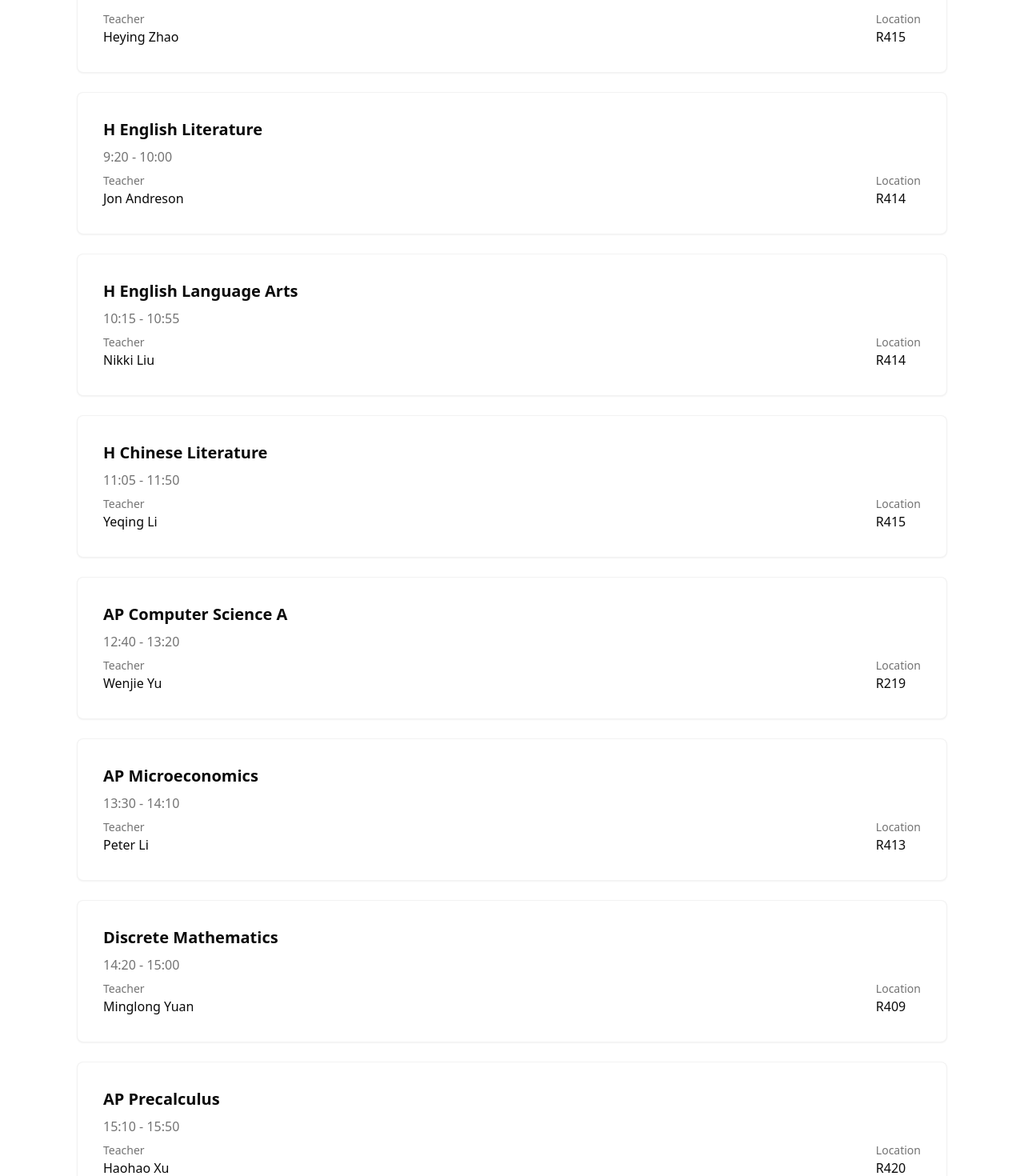
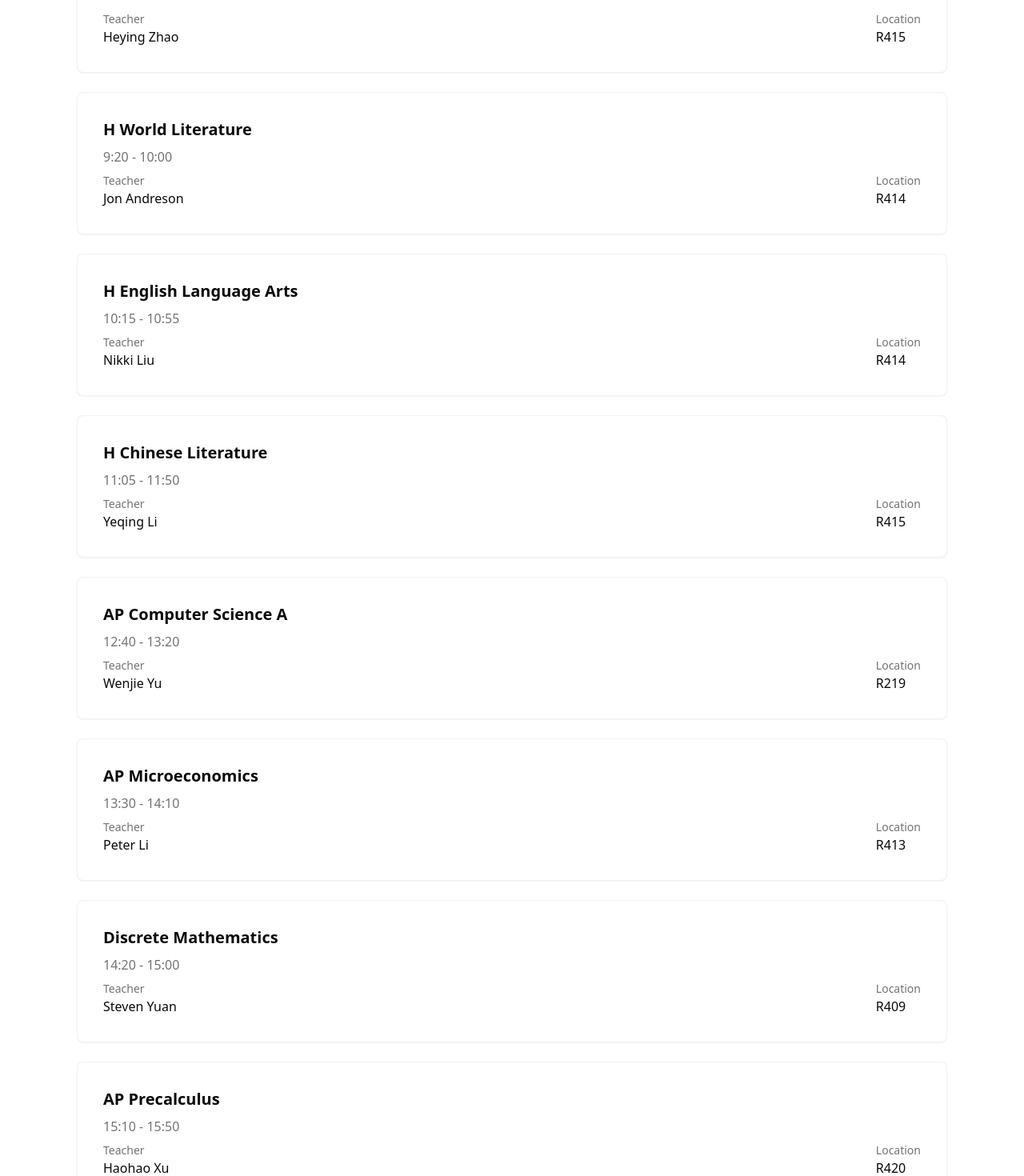
Before and after one commit to TakumiBC/schedule, a Next.js app: page / in a window 1280 px wide. Shown: the part 312-1782 px from the top of the page at 80% size. Built offline with nearby package versions, Linux system fonts and the light colour scheme.

Commit message:
Update page.tsx

```diff
--- a/app/page.tsx
+++ b/app/page.tsx
@@ -27,7 +27,7 @@ const scheduleData: Schedule = {
       location: "R415",
     },
     {
-      subject: "H English Literature",
+      subject: "H World Literature",
       startTime: "9:20",
       endTime: "10:00",
       teacher: "Jon Andreson",
@@ -65,7 +65,7 @@ const scheduleData: Schedule = {
       subject: "Discrete Mathematics",
       startTime: "14:20",
       endTime: "15:00",
-      teacher: "Minglong Yuan",
+      teacher: "Steven Yuan",
       location: "R409",
     },
     {
@@ -99,7 +99,7 @@ const scheduleData: Schedule = {
       location: "R414",
     },
     {
-      subject: "H English Literature",
+      subject: "H World Literature",
       startTime: "11:05",
       endTime: "11:50",
       teacher: "Jon Andreson",
@@ -116,7 +116,7 @@ const scheduleData: Schedule = {
       subject: "Art",
       startTime: "13:30",
       endTime: "14:10",
-      teacher: "Chan Yang",
+      teacher: "Channie Yang",
       location: "Auditorium",
     },
     {
@@ -130,7 +130,7 @@ const scheduleData: Schedule = {
       subject: "Optional Vocal Performance",
       startTime: "15:10",
       endTime: "15:50",
-      teacher: "Chan Yang",
+      teacher: "Channie Yang",
       location: "R016",
     },
   ],
@@ -174,7 +174,7 @@ const scheduleData: Schedule = {
       subject: "Optional Vocal Performance",
       startTime: "13:30",
       endTime: "14:10",
-      teacher: "Chan Yang",
+      teacher: "Channie Yang",
       location: "R016",
     },
     {
@@ -185,7 +185,7 @@ const scheduleData: Schedule = {
       location: "R420",
     },
     {
-      subject: "H English Literature",
+      subject: "H World Literature",
       startTime: "15:10",
       endTime: "15:50",
       teacher: "Jon Andreson",
@@ -208,7 +208,7 @@ const scheduleData: Schedule = {
       location: "R219",
     },
     {
-      subject: "H English Literature",
+      subject: "H World Literature",
       startTime: "10:15",
       endTime: "10:55",
       teacher: "Jon Andreson",
@@ -232,18 +232,18 @@ const scheduleData: Schedule = {
       subject: "Discrete Mathematics",
       startTime: "13:30",
       endTime: "14:10",
-      teacher: "Minglong Yuan",
+      teacher: "Steven Yuan",
       location: "R409",
     },
     {
-      subject: "Personal Growth",
+      subject: "CAS",
       startTime: "14:20",
       endTime: "15:00",
       teacher: "Xinyue Fan",
       location: "R415",
     },
     {
-      subject: "Personal Growth",
+      subject: "CAS",
       startTime: "15:10",
       endTime: "15:50",
       teacher: "Xinyue Fan",
@@ -273,7 +273,7 @@ const scheduleData: Schedule = {
       location: "R414",
     },
     {
-      subject: "H English Literature",
+      subject: "H World Literature",
       startTime: "11:05",
       endTime: "11:50",
       teacher: "Jon Andreson",
@@ -283,7 +283,7 @@ const scheduleData: Schedule = {
       subject: "Discrete Mathematics",
       startTime: "12:40",
       endTime: "13:20",
-      teacher: "Minglong Yuan",
+      teacher: "Steven Yuan",
       location: "R409",
     },
     {
```
